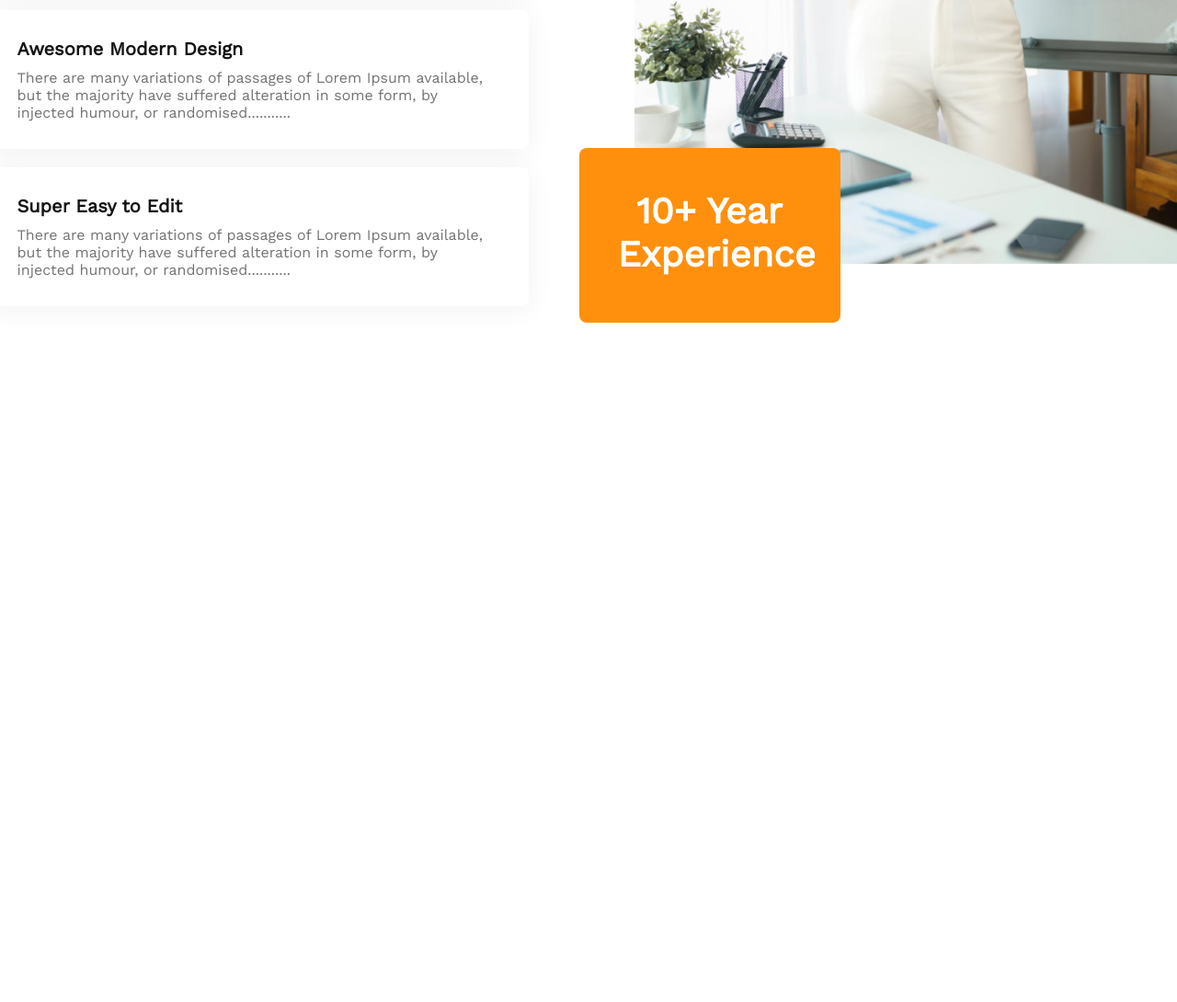
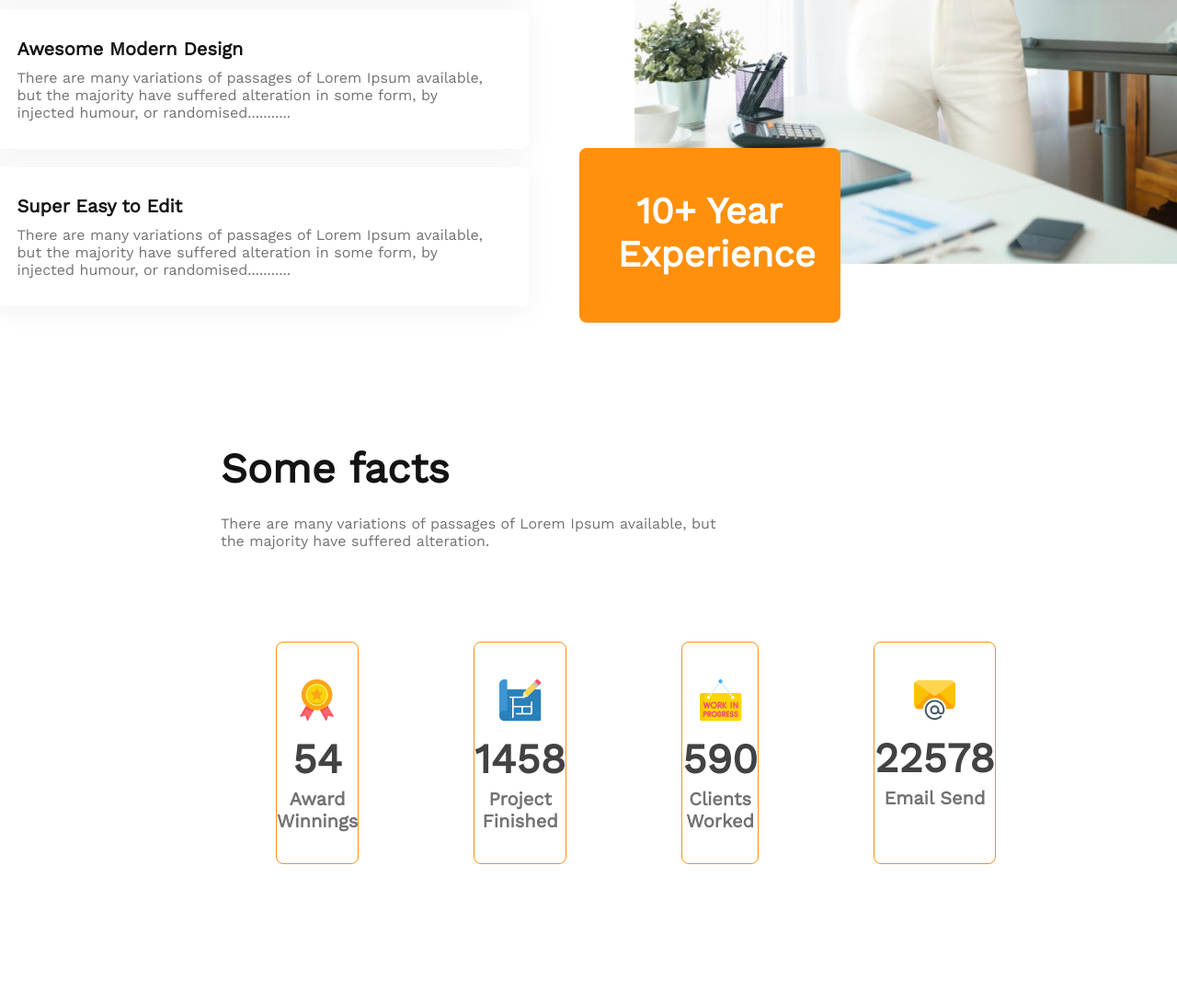
Before and after one commit to riadaman/g3_architecture, a plain HTML site: page index.html in a window 1280 px wide. Shown: the part 2840-3930 px from the top of the page at 92% size. Before the commit the page ends 3323 px from the top, so only its background shows below. Drawn offline with nearby package versions, Linux system fonts and the light colour scheme.

Commit message:
add: some fact section

```diff
--- a/index.html
+++ b/index.html
@@ -110,5 +110,45 @@
 
         </div>
     </section>
+    <section class="some-facts">
+        <div class="fact-info">
+            <h3 class="fact-title">Some facts</h3>
+            <p class="fact-description">
+                There are many variations of passages of Lorem Ipsum available, but the majority have suffered alteration.
+            </p>
+        </div>
+        <div class="achivement-info">
+            <div class="acheivements">
+                <div class="achivement">
+                    <div class="logo">
+                        <img src="images/icons/ribon.png" alt="">
+                    </div>
+                    <h3 class="number">54</h3>
+                    <p class="acheivement-title">Award Winnings</p>
+                </div>
+                <div class="achivement">
+                    <div class="logo">
+                        <img src="images/icons/projects.png" alt="">
+                    </div>
+                    <h3 class="number">1458</h3>
+                    <p class="acheivement-title">Project Finished</p>
+                </div>
+                <div class="achivement">
+                    <div class="logo">
+                        <img src="images/icons/customers.png" alt="">
+                    </div>
+                    <h3 class="number">590</h3>
+                    <p class="acheivement-title">Clients Worked</p>
+                </div>
+                <div class="achivement">
+                    <div class="logo">
+                        <img src="images/icons/email.png" alt="">
+                    </div>
+                    <h3 class="number">22578</h3>
+                    <p class="acheivement-title">Email Send</p>
+                </div>
+            </div>
+        </div>
+    </section>
 </body>
 </html>
--- a/styles/style.css
+++ b/styles/style.css
@@ -166,3 +166,54 @@
   text-align: center;
   color: #ffffff;
 }
+
+/* some fact section css */
+
+.fact-info {
+  padding: 0 240px;
+}
+.fact-title {
+  font-weight: 700;
+  font-size: 45px;
+  color: #131313;
+  margin-bottom: 24px;
+}
+.fact-description {
+  width: 542px;
+  font-weight: 400;
+  font-size: 16px;
+  color: #727272;
+  margin-bottom: 100px;
+}
+.acheivements {
+  display: flex;
+  padding: 0 300px;
+  gap: 125px;
+}
+.achivement {
+  height: 240px;
+  width: 240px;
+  border: 1px solid #ff900e;
+  border-radius: 8px;
+  text-align: center;
+  margin-bottom: 150px;
+  transition: 1s;
+}
+.achivement .logo img{
+    margin-top: 40px;
+    margin-bottom: 10px;
+}
+.achivement .number {
+  font-weight: 600;
+  font-size: 45px;
+  color: #424242;
+  margin-bottom: 5px;
+}
+.achivement .acheivement-title {
+  font-weight: 600;
+  font-size: 20px;
+  color: #727272;
+}
+.achivement:hover{
+    transform: scale(1.3);
+}
```
